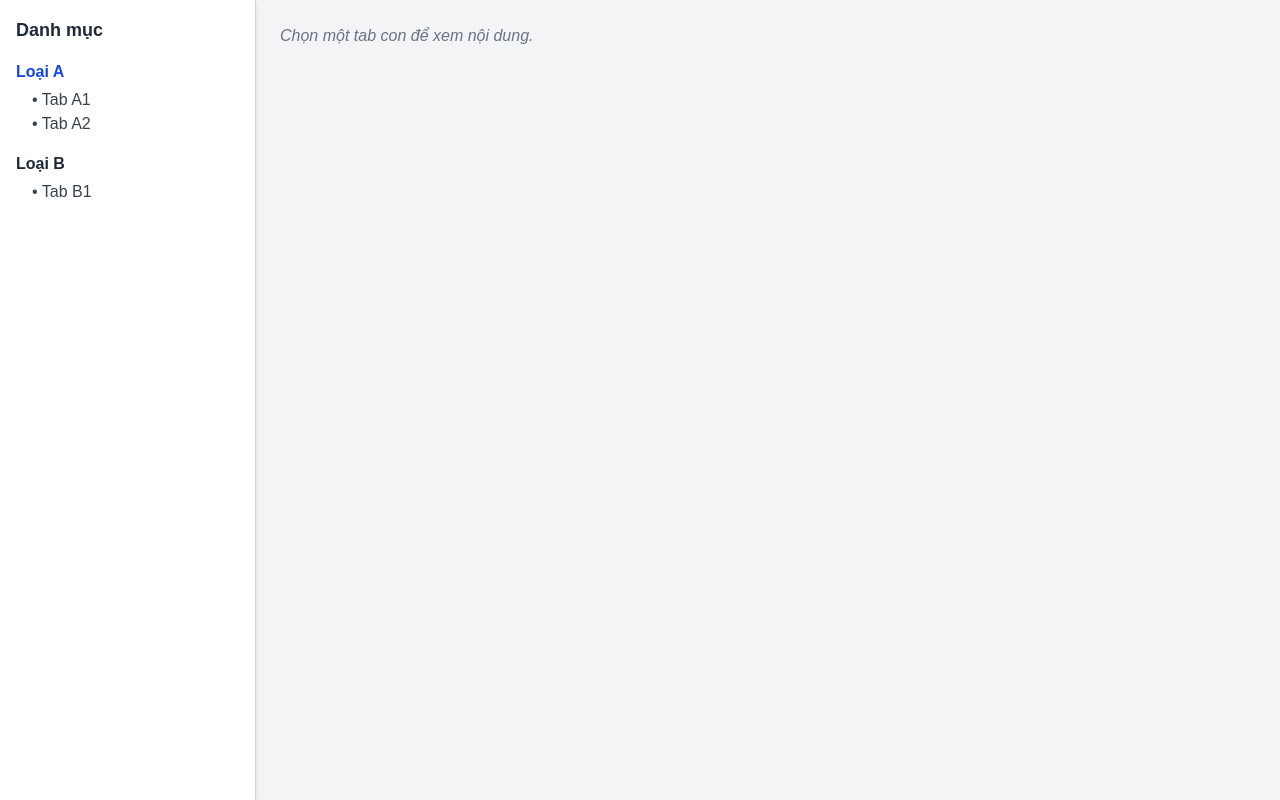
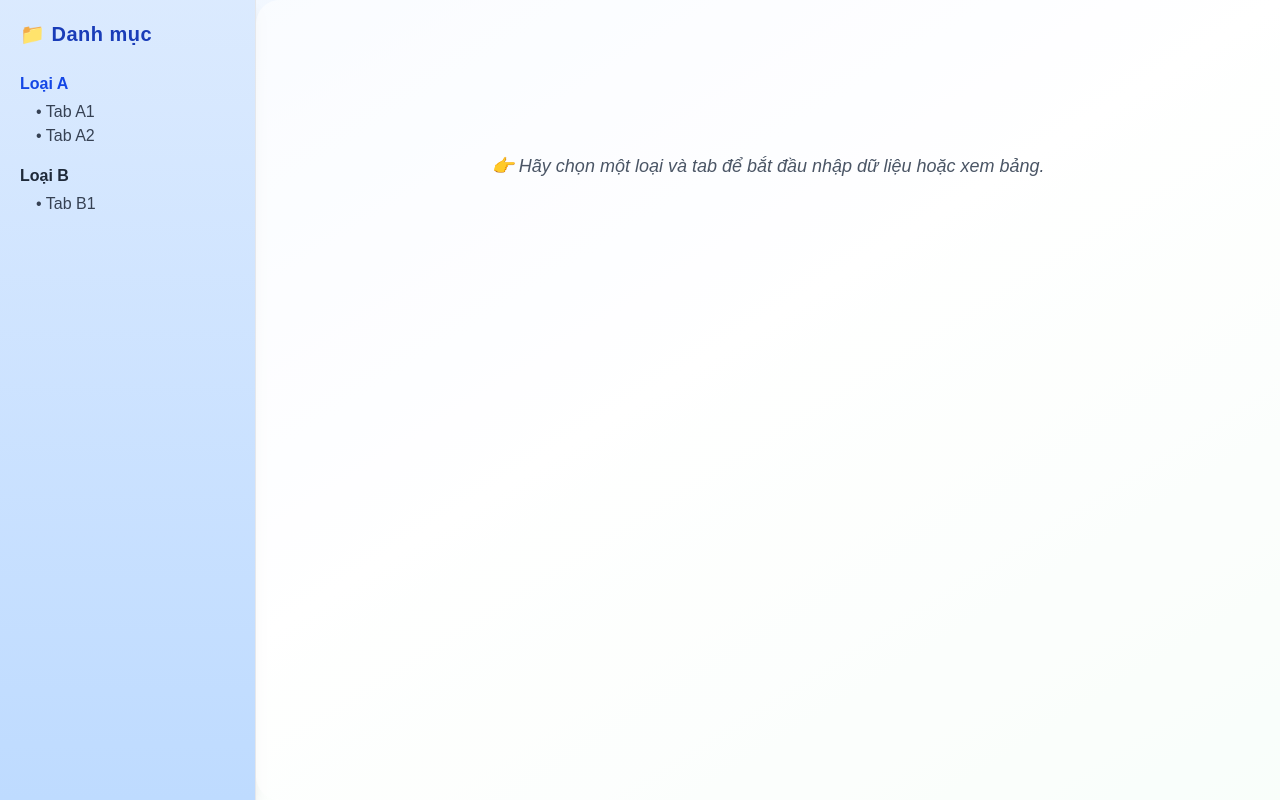
Before and after one commit to DinhHoaTran123/Testing, a Next.js app: page / in a window 1280 px wide. Built offline with nearby package versions, Linux system fonts and the light colour scheme.

Commit message:
Add style for main page

```diff
--- a/src/app/page.tsx
+++ b/src/app/page.tsx
@@ -9,7 +9,7 @@ import data from "../app/mockData.json";
 
 export default function HomePage() {
     const [activeCategoryIndex, setActiveCategoryIndex] = useState(0);
-    const [activeTabPath, setActiveTabPath] = useState<[number, number] | null>(null); // [categoryIndex, tabIndex]
+    const [activeTabPath, setActiveTabPath] = useState<[number, number] | null>(null);
     const router = useRouter();
 
     const activeCategory = data.categories[activeCategoryIndex];
@@ -21,50 +21,54 @@ export default function HomePage() {
         if (!activeTab) return null;
         if (activeTab.type === "table") {
             return <TableView data={activeTab.data} tabName={activeTab.name} />;
-        } else if(activeTab.type === "input"){
+        } else if (activeTab.type === "input") {
             return <InputFields defaultInput={activeTab.defaultInput} tabName={activeTab.name} />;
         }
     };
 
     return (
-        <div className="flex h-screen bg-gray-100">
+        <div className="flex h-screen bg-gradient-to-br from-blue-50 via-white to-green-50 text-gray-800">
             {/* Sidebar */}
-            <div className="w-1/5 border-r border-gray-300 p-4 bg-white shadow-md overflow-y-auto">
-                <h2 className="text-lg font-semibold mb-4 text-gray-800">Danh mục</h2>
+            <aside className="w-1/5 min-w-[220px] border-r border-gray-200 bg-gradient-to-b from-blue-100 to-blue-200 shadow-lg p-5 overflow-y-auto">
+                <h2 className="text-xl font-bold mb-6 text-blue-800 tracking-wide">📁 Danh mục</h2>
                 <CategorizedList
                     categories={data.categories}
                     activeCategoryIndex={activeCategoryIndex}
                     onCategorySelect={(catIndex) => {
                         setActiveCategoryIndex(catIndex);
-                        setActiveTabPath(null); // reset tab path
+                        setActiveTabPath(null);
                     }}
                     onTabSelect={(catIndex, tabIndex) => {
                         setActiveCategoryIndex(catIndex);
                         setActiveTabPath([catIndex, tabIndex]);
                     }}
                 />
-            </div>
+            </aside>
 
             {/* Main Content */}
-            <div className="w-4/5 flex flex-col p-6 space-y-6 overflow-y-auto">
+            <main className="flex-1 flex flex-col p-6 overflow-y-auto bg-white/60 rounded-l-3xl">
                 {activeTabPath ? (
-                    <>
-                        <div className="flex space-x-6">
-                            <div className="flex-1 bg-white rounded-xl shadow-md p-6 overflow-x-auto">
-                                {renderTabContent()}
-                            </div>
-                            <div className="w-1/3 h-[600px]">
-                                <iframe
-                                    src={activeTab?.pdfUrl}
-                                    className="w-full h-full border rounded-lg shadow"
-                                />
-                            </div>
+                    <div className="flex flex-col lg:flex-row gap-6">
+                        {/* Left: Form or Table */}
+                        <div className="flex-1 bg-white rounded-2xl shadow-lg p-6 border border-blue-100 transition duration-300 hover:shadow-2xl">
+                            {renderTabContent()}
                         </div>
-                    </>
+
+                        {/* Right: PDF Viewer */}
+                        <div className="w-full lg:w-1/3 h-[600px] rounded-2xl border border-green-200 shadow-lg overflow-hidden">
+                            <iframe
+                                src={activeTab?.pdfUrl}
+                                className="w-full h-full rounded-xl"
+                                title="PDF Viewer"
+                            />
+                        </div>
+                    </div>
                 ) : (
-                    <div className="text-gray-500 italic">Chọn một tab con để xem nội dung.</div>
+                    <div className="text-gray-600 text-center mt-32 italic text-lg">
+                        👉 Hãy chọn một loại và tab để bắt đầu nhập dữ liệu hoặc xem bảng.
+                    </div>
                 )}
-            </div>
+            </main>
         </div>
     );
 }
```
